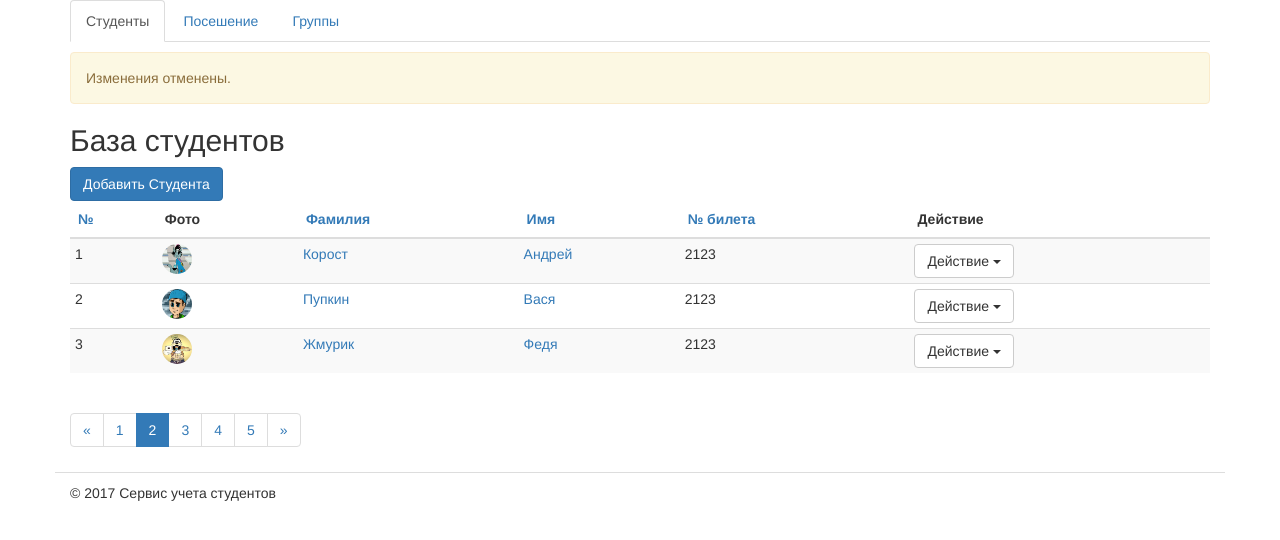
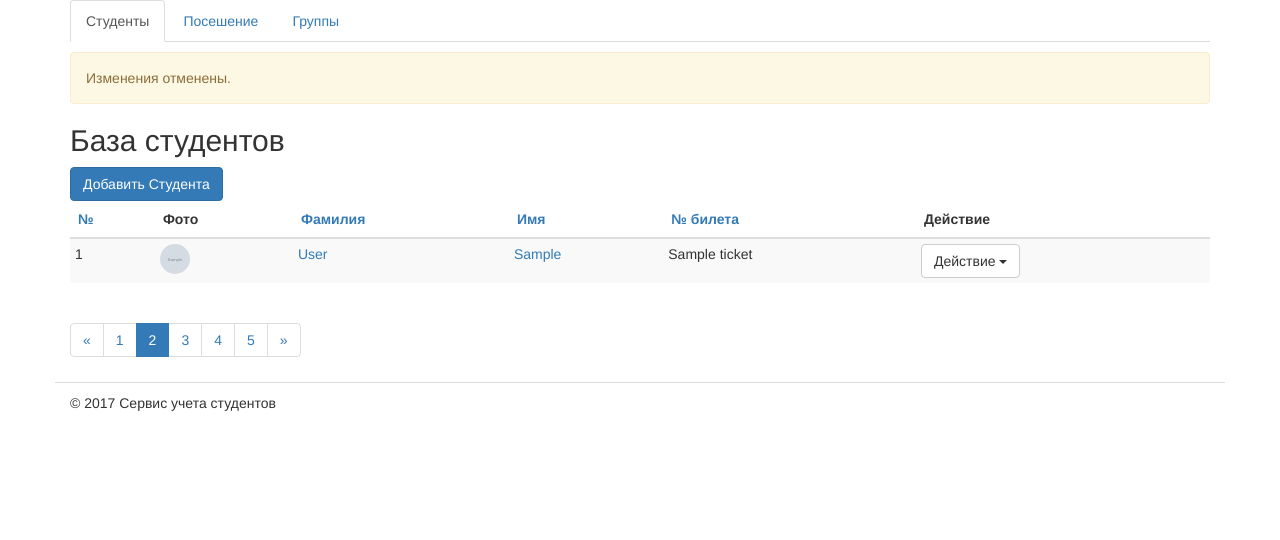
Before and after one commit to solomino09/studentsdb, a Django app: template students/templates/students/students_list.html in a window 1280 px wide. Shown: the part 80-620 px from the top of the page. Run offline with Django 3.2, Linux system fonts and the light colour scheme; the template is opened without the code that fills it: most values are stand-ins (such as "Sample title", 1, 10 or a date in 2020); grey boxes marked "Sample" are stand-in pictures; some libraries are stand-ins or nearby versions.

Commit message:
template

```diff
--- a/students/templates/students/students_list.html
+++ b/students/templates/students/students_list.html
@@ -1,3 +1,6 @@
+{% load static from staticfiles %}
+
+
 <!DOCTYPE html>
 <html lang="uk">
     <head>
@@ -9,7 +12,7 @@
         <link rel="stylesheet"
               href="https://cdn.jsdelivr.net/bootstrap/3.3.0/css/bootstrap.min.css">
         <link rel="stylesheet"
-              href="static/css/main.css">
+              href="{% static "css/main.css" %}">
 
 
     </head>
@@ -72,92 +75,28 @@
                                 </tr>
                             </thead>
                             <tbody>
+                                {% for student in students %}
                                 <tr>
-                                    <td>1</td>
-                                    <td><img height="30" width="30" src="static/img/1.jpeg" class="img-circle"></td>
-                                    <td><a title="Редактировать" href="{% url "students_edit" 01 %}">Корост</a></td>
-                                    <!--<td><a title="Редактировать" href="/students/1/edit">Корост</a></td>
-                                    -->
-                                    <td><a title="Редактировать" href="{% url "students_edit" 01 %}">Андрей</a></td>
-                                    <td>2123</td>
+                                    <td>{{ forloop.counter}}</td>
+                                    <td><img height="30" width="30" src="{% static student.image %}" class="img-circle"></td>
+                                    <td><a title="Редактировать" href="{% url "students_edit" student.id %}">{{ student.last_name }}</a></td>
+                                    <td><a title="Редактировать" href="{% url "students_edit" student.id %}">{{ student.first_name }}</a></td>
+                                    <td>{{ student.ticket }}</td>
                                     <td>
-                                        <div class="dropdown">
+                                        <div class="btn-group">
                                             <button class="btn btn-default dropdown-toggle" type="button" data-toggle="dropdown">Действие
                                             <span class="caret"></span>
                                             </button>
                                             <ul class="dropdown-menu" role="menu">
-                                                <li role="presentation">
-                                                    <a role="menuitem" tabindex="-1"
-                                                       href="{% url "journal_student" 01 %}">Посещение</a>
-                                                </li>
-                                                <li role="presentation">
-                                                    <a role="menuitem" tabindex="-1"
-                                                       href="{% url "students_edit" 01 %}">Редактирование</a>
-                                                </li>
-                                                <li role="presentation">
-                                                    <a role="menuitem" tabindex="-1"
-                                                       href="{% url "students_delete" 01 %}">Удалить</a>
+                                                <li><a href="{% url "students_edit" student.id %}">Редактирование</a></li>
+                                                <li><a href="{% url "journal_student" student.id %}">Посещение</a></li>
+                                                <li><a href="{% url "students_delete" student.id %}">Удалить</a>
                                                 </li>
                                             </ul>
                                         </div>
                                     </td>
                                 </tr>
-                                <tr>
-                                    <td>2</td>
-                                    <td><img height="30" width="30" src="static/img/2.png" class="img-circle"></td>
-                                    <td><a title="Редактировать" href="{% url "students_edit" 2 %}">Пупкин</a></td>
-                                    <td><a title="Редактировать" href="{% url "students_edit" 2 %}">Вася</a></td>
-                                    <td>2123</td>
-                                    <td>
-                                        <div class="dropdown">
-                                            <button class="btn btn-default dropdown-toggle" type="button" data-toggle="dropdown">Действие
-                                            <span class="caret"></span>
-                                            </button>
-                                            <ul class="dropdown-menu" role="menu">
-                                                <li role="presentation">
-                                                    <a role="menuitem" tabindex="-1"
-                                                       href="{% url "journal_student" 2 %}">Посещение</a>
-                                                </li>
-                                                <li role="presentation">
-                                                    <a role="menuitem" tabindex="-1"
-                                                       href="{% url "students_edit" 2 %}">Редактирование</a>
-                                                </li>
-                                                <li role="presentation">
-                                                    <a role="menuitem" tabindex="-1"
-                                                       href="{% url "students_delete" 2 %}">Удалить</a>
-                                                </li>
-                                            </ul>
-                                        </div>
-                                    </td>
-                                </tr>
-                                <tr>
-                                    <td>3</td>
-                                    <td><img height="30" width="30" src="static/img/3.jpg" class="img-circle"></td>
-                                    <td><a title="Редактировать" href="{% url "students_edit" 3 %}">Жмурик</a></td>
-                                    <td><a title="Редактировать" href="{% url "students_edit" 3 %}">Федя</a></td>
-                                    <td>2123</td>
-                                    <td>
-                                        <div class="dropdown">
-                                            <button class="btn btn-default dropdown-toggle" type="button" data-toggle="dropdown">Действие
-                                            <span class="caret"></span>
-                                            </button>
-                                            <ul class="dropdown-menu" role="menu">
-                                                <li role="presentation">
-                                                    <a role="menuitem" tabindex="-1"
-                                                       href="{% url "journal_student" 3 %}">Посещение</a>
-                                                </li>
-                                                <li role="presentation">
-                                                    <a role="menuitem" tabindex="-1"
-                                                       href="{% url "students_edit" 3 %}">Редактирование</a>
-                                                </li>
-                                                <li role="presentation">
-                                                    <a role="menuitem" tabindex="-1"
-                                                       href="{% url "students_delete" 3 %}">Удалить</a>
-                                                </li>
-                                            </ul>
-                                        </div>
-                                    </td>
-                                </tr>
+                                {% endfor %}
                             </tbody>
                         </table>
                         <!-- end students listing -->
```
Also changed, not shown: students/views.py (+18 -1 lines), 1 other file.
